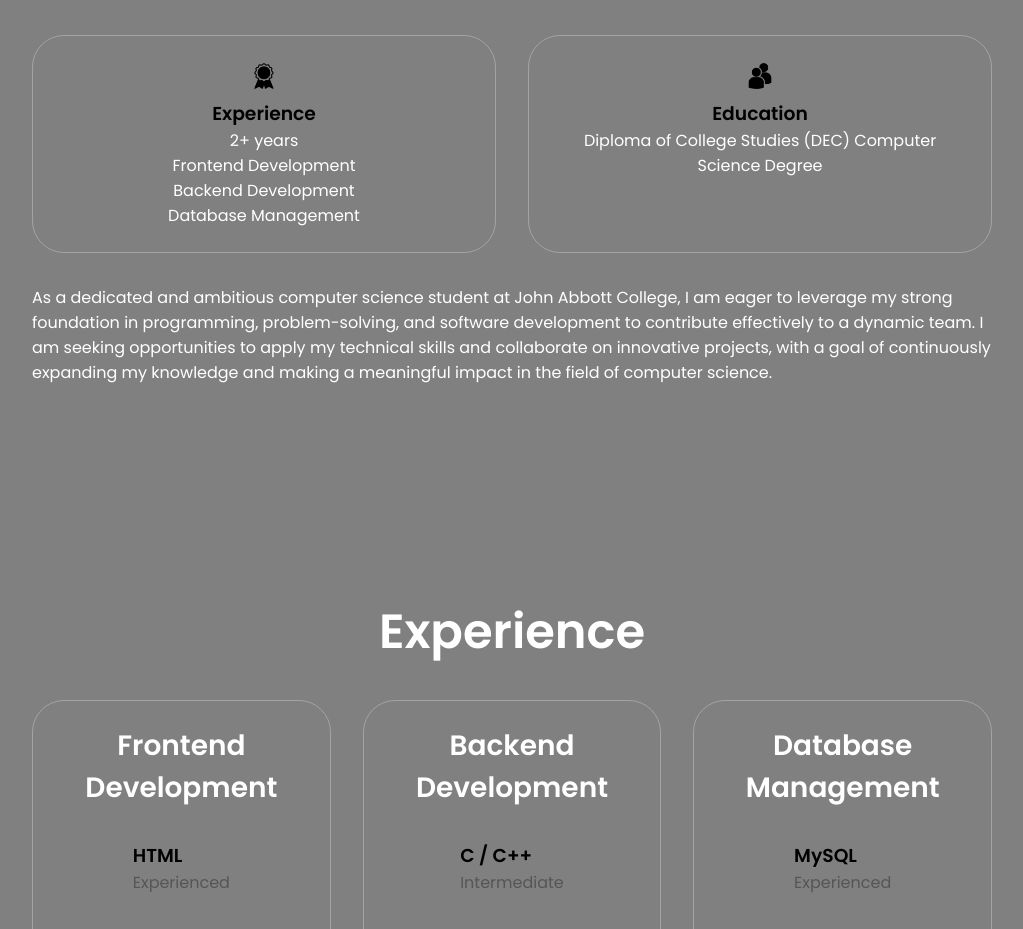
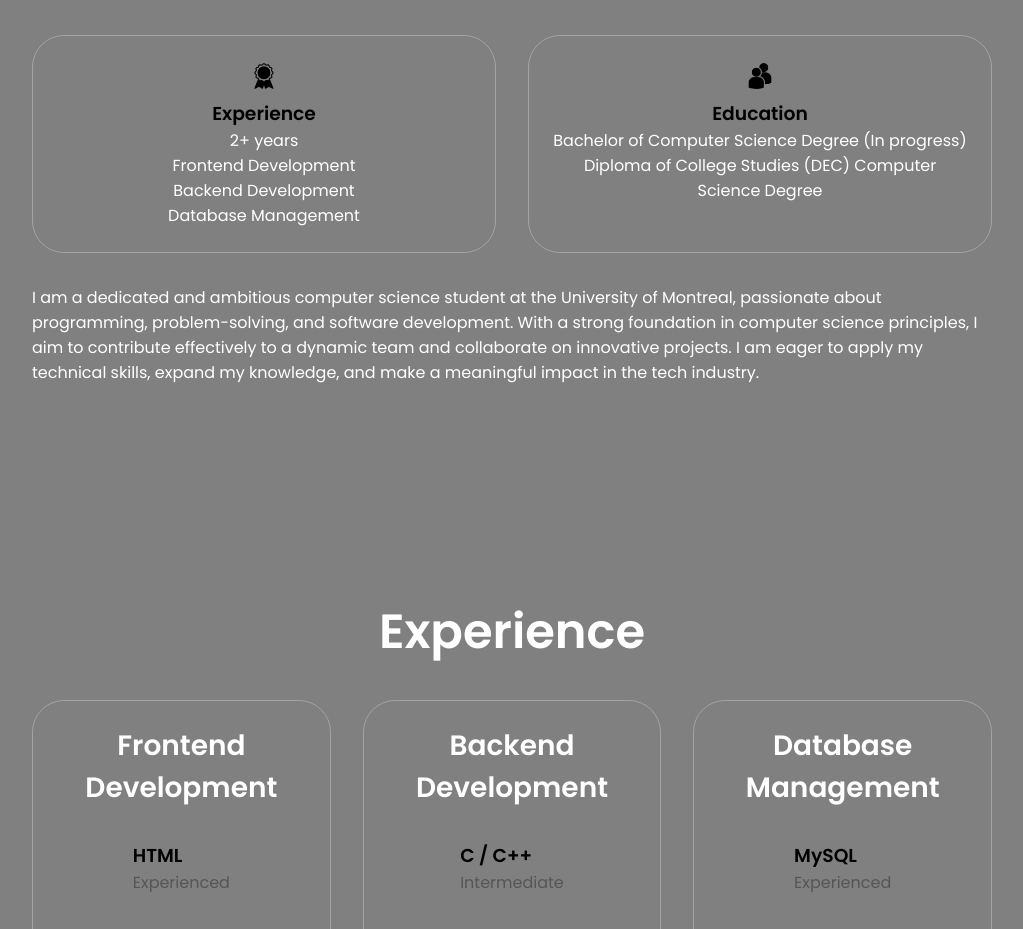
Before and after one commit to jeffandersoncharriot/portfolio, a plain HTML site: page index.html in a window 1280 px wide. Shown: the part 1100-2029 px from the top of the page, without its empty margins (128-1151 px from the left). Drawn offline with Linux system fonts and the light colour scheme.

Commit message:
Description update

```diff
--- a/index.html
+++ b/index.html
@@ -77,19 +77,19 @@
           <div class="details-container">
             <img src="./assets/education.png" alt="Education icon" class="icon" />
             <h3>Education</h3>
+            <p2>Bachelor of Computer Science Degree (In progress)</p2>
             <p2>Diploma of College Studies (DEC) Computer Science Degree</p2>
           </div>
         </div>
         <div class="text-container">
           <p id="whitetext">
-            As a dedicated and ambitious computer science student at John
-            Abbott College, I am eager to leverage my strong foundation in
-            programming, problem-solving, and software development to
-            contribute effectively to a dynamic team. I am seeking
-            opportunities to apply my technical skills and collaborate on
-            innovative projects, with a goal of continuously expanding my
-            knowledge and making a meaningful impact in the field of
-            computer science.
+            I am a dedicated and ambitious computer science student at
+            the University of Montreal, passionate about programming,
+            problem-solving, and software development. With a strong
+            foundation in computer science principles, I aim to contribute
+            effectively to a dynamic team and collaborate on innovative
+            projects. I am eager to apply my technical skills, expand my
+            knowledge, and make a meaningful impact in the tech industry.
           </p>
         </div>
       </div>
```
